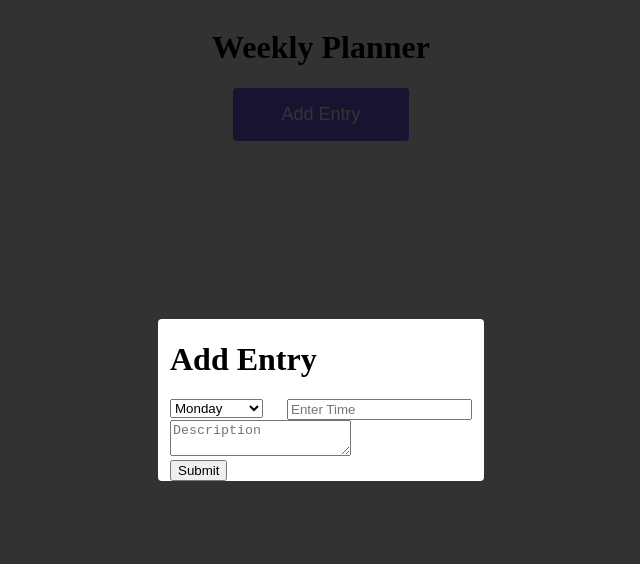
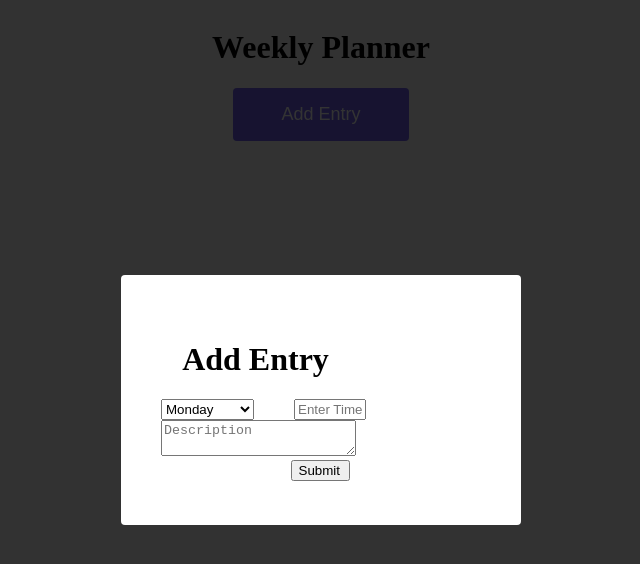
Before and after one commit to c-alvin/week-planner, a website: page index.html in a window 1280 px wide. Shown: the whole page, without its empty margins (319-959 px from the left). Drawn offline with Linux system fonts and the light colour scheme.

Commit message:
css in progress

```diff
--- a/index.html
+++ b/index.html
@@ -26,14 +26,16 @@
       </div>
       <div class="modal-background">
         <div class="modal-window">
+          <div class="row">
+            <div class="column-full">
               <form>
                 <div class="row">
-              <div class="column-full">
+                  <div class="column-full text-align-center">
                     <h1>Add Entry</h1>
                   </div>
                 </div>
-            <div class="row">
-              <div class="column-flex">
+                <div class="row justify-left">
+                  <div class="column-flex display-flex margin-left-small ">
                     <select name="day" id="days">
                       <option value="monday">Monday</option>
                       <option value="tuesday">Tuesday</option>
@@ -44,21 +46,23 @@
                       <option value="sunday">Sunday</option>
                     </select>
                   </div>
-              <div class="column-flex">
-                <input type="text" name="time" placeholder="Enter Time">
+                  <div class="column-flex display-flex margin-left-small ">
+                    <input class="time-size" type="text" name="time" placeholder="Enter Time">
                   </div>
                 </div>
                 <div class="row">
-              <div class="column-full">
-                <textarea name="description" id="description" placeholder="Description"></textarea>
+                  <div class="column-full margin-left-small margin-right-small">
+                    <textarea name="description" id="description" placeholder="Description" class="description-size"></textarea>
                   </div>
                 </div>
                 <div class="row">
-              <div class="column-full">
-                <button>Submit</button>
+                  <div class="column-full text-align-right margin-right-small">
+                    <button class="submit-button">Submit</button>
                   </div>
                 </div>
               </form>
+            </div>
+          </div>
         </div>
       </div>
     </div>
--- a/styles.css
+++ b/styles.css
@@ -38,5 +38,43 @@
   background-color: white;
   border-radius: 4px;
   display: flex;
-  justify-content: center;
+  height: 250px;
+  align-items: center;
+  width: 400px;
 }
+
+.text-align-center {
+  text-align: center;
+}
+
+.justify-left {
+  justify-content: left;
+}
+
+.time-size {
+  width: 4rem;
+}
+
+.display-flex {
+  display: flex;
+}
+
+.margin-left-small {
+  margin-left: 1rem;
+}
+
+.description-size {
+  width: 100%;
+}
+
+.margin-right-small {
+  margin-right: 1rem;
+}
+
+.text-align-right {
+  text-align: right;
+}
+
+.submit-button {
+  padding-right: 0.5rem;
+}
```
Lines whose indentation alone changed are shown as unchanged.
